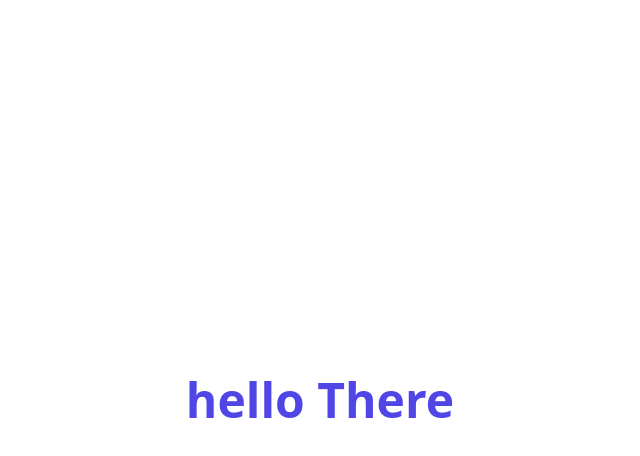
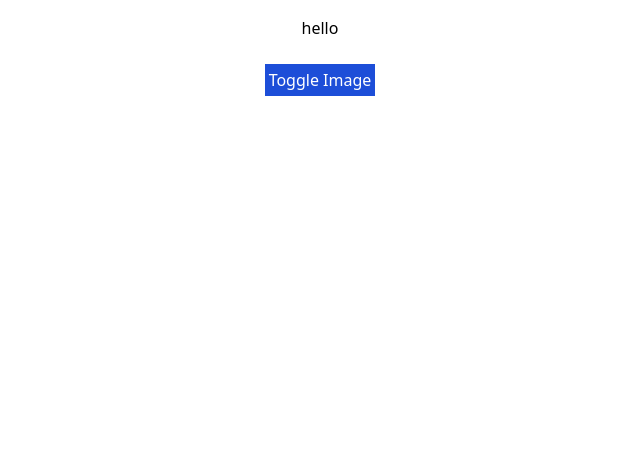
Before and after one commit to Rajeet10/ImageiO, a React (Create React App) app: page / in a window 1280 px wide. Shown: the top 456 px of the page, without its empty margins (320-960 px from the left). Built offline with nearby package versions, Linux system fonts and the light colour scheme.

Commit message:
Class based lifecycle hooks

```diff
--- a/src/App.js
+++ b/src/App.js
@@ -1,14 +1,49 @@
-import React from 'react';
+import React,{Component} from 'react';
 import './App.css';
+import Images from './components/Images';
 
-function App() {
-  return (
-    <div className="App">
-      <div className="w-full h-screen flex justify-center items-center">
-        <h1 className="font-bold text-5xl text-indigo-600">hello There</h1>
-      </div>
-    </div>
-  );
+
+class App extends Component{
+  constructor(props){
+    console.log('App constructor');
+    super(props);
+    this.state={title:"hello",isShowing:false};
+  }
+  componentDidMount(){
+    console.log("APP MOUNTED");
+    // this.setState({title:"HI"});
+  }
+  componentDidUpdate(){
+    console.log("app updated")
+}
+
+  handleclick=()=>{
+    this.setState({isShowing:!this.state.isShowing});
+  }
+
+  render(){
+    console.log('App Render');
+    return(
+      <section className="flex justify-center">
+        <div className="w-1/2">
+          <div className="text-center">
+        <div className="my-4">{this.state.title}</div>
+        <button
+        className="p-1 bg-blue-700 text-white my-2"
+        onClick={this.handleclick}
+        >Toggle Image</button>
+        </div>
+        {
+          this.state.isShowing?
+         (<Images/>):
+         null
+        }
+
+        </div>
+      </section>
+
+    )
+  }
 }
 
 export default App;
--- /dev/null
+++ b/src/components/Images.js
@@ -0,0 +1,28 @@
+import React, { Component } from 'react'
+
+export default class Images extends Component {
+    constructor(props){
+        super(props);
+        this.state={interval:null};
+
+    }
+    componentDidMount(){
+        console.log("image comp mounted");
+        this.setState({
+            interval:setInterval(() => {
+                console.log("hello");
+            }, 1000)
+        })
+    }
+    componentWillUnmount(){
+        console.log("Images comp unmounted");
+        clearInterval(this.state.interval) ;
+      }
+
+
+    render() {
+        return (
+            <img src="https://images.unsplash.com/photo-1622495966027-e0173192c728?ixid=MnwxMjA3fDF8MHxwaG90by1wYWdlfHx8fGVufDB8fHx8&ixlib=rb-1.2.1&auto=format&fit=crop&w=1050&q=80" alt=""/>
+        )
+    }
+}
```
